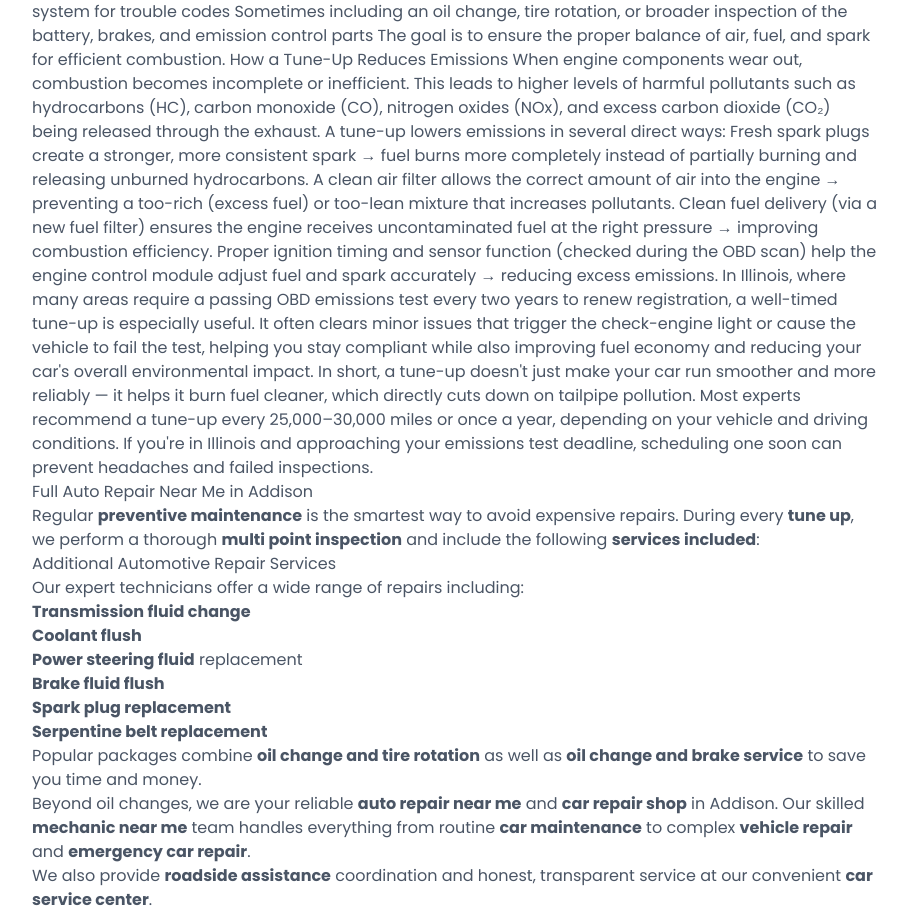
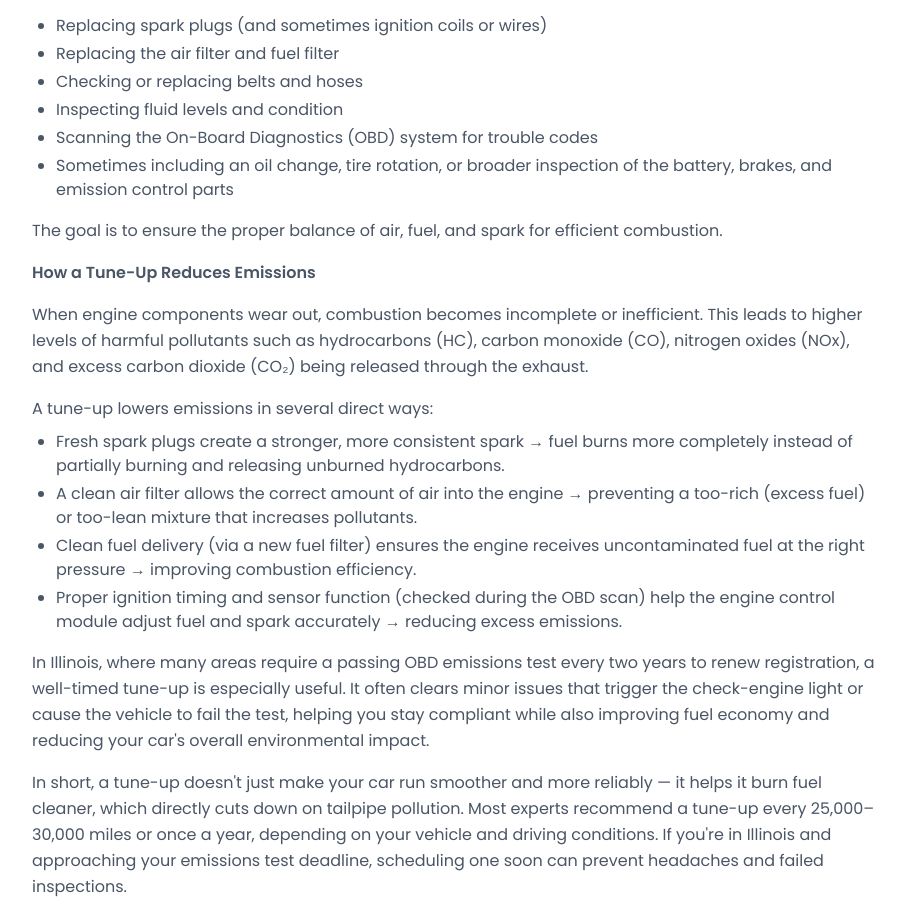
Before and after one commit to oscpaul/a-b, a Next.js app: page /maintenance in a window 1280 px wide. Shown: the part 2796-3707 px from the top of the page, without its empty margins (184-1091 px from the left). Built offline with nearby package versions, Linux system fonts and the light colour scheme.

Commit message:
Update page.tsx

```diff
--- a/app/maintenance/page.tsx
+++ b/app/maintenance/page.tsx
@@ -219,46 +219,75 @@ Contact us today for your next quick oil change, full maintenance package, or an
     <div className="max-w-4xl mx-auto px-6">
       <div className="prose prose-lg text-gray-600 max-w-none">
 
-<h2 className="text-5xl font-bold tracking-tight text-gray-900">Tune-ups , Brakes Maintenance</h2>
+<h2 className="text-5xl font-bold tracking-tight text-gray-900">
+  Tune-ups, Brakes Maintenance
+</h2>
 
-<h3>Complete Preventive Maintenance Services Included</h3>
+<h3 className="text-2xl font-semibold mt-6 mb-2">
+  Complete Preventive Maintenance Services Included
+</h3>
 
-<p>
+<p className="mb-4 leading-relaxed">
   A vehicle tune-up is a routine maintenance service designed to restore your engine to optimal performance by inspecting, cleaning, adjusting, or replacing key wear-and-tear components. In modern cars (especially those with electronic ignition and fuel injection), a typical tune-up includes:
-  Replacing spark plugs (and sometimes ignition coils or wires)
-  Replacing the air filter and fuel filter
-  Checking or replacing belts and hoses
-  Inspecting fluid levels and condition
-  Scanning the On-Board Diagnostics (OBD) system for trouble codes
-  Sometimes including an oil change, tire rotation, or broader inspection of the battery, brakes, and emission control parts
+</p>
 
+<ul className="list-disc pl-6 mb-4 space-y-1">
+  <li>Replacing spark plugs (and sometimes ignition coils or wires)</li>
+  <li>Replacing the air filter and fuel filter</li>
+  <li>Checking or replacing belts and hoses</li>
+  <li>Inspecting fluid levels and condition</li>
+  <li>Scanning the On-Board Diagnostics (OBD) system for trouble codes</li>
+  <li>Sometimes including an oil change, tire rotation, or broader inspection of the battery, brakes, and emission control parts</li>
+</ul>
+
+<p className="mb-4 leading-relaxed">
   The goal is to ensure the proper balance of air, fuel, and spark for efficient combustion.
+</p>
 
+<p className="mb-4 leading-relaxed font-semibold">
   How a Tune-Up Reduces Emissions
+</p>
+
+<p className="mb-4 leading-relaxed">
   When engine components wear out, combustion becomes incomplete or inefficient. This leads to higher levels of harmful pollutants such as hydrocarbons (HC), carbon monoxide (CO), nitrogen oxides (NOx), and excess carbon dioxide (CO₂) being released through the exhaust.
+</p>
 
+<p className="mb-2 leading-relaxed">
   A tune-up lowers emissions in several direct ways:
-  Fresh spark plugs create a stronger, more consistent spark → fuel burns more completely instead of partially burning and releasing unburned hydrocarbons.
-  A clean air filter allows the correct amount of air into the engine → preventing a too-rich (excess fuel) or too-lean mixture that increases pollutants.
-  Clean fuel delivery (via a new fuel filter) ensures the engine receives uncontaminated fuel at the right pressure → improving combustion efficiency.
-  Proper ignition timing and sensor function (checked during the OBD scan) help the engine control module adjust fuel and spark accurately → reducing excess emissions.
+</p>
 
+<ul className="list-disc pl-6 mb-4 space-y-1">
+  <li>Fresh spark plugs create a stronger, more consistent spark → fuel burns more completely instead of partially burning and releasing unburned hydrocarbons.</li>
+  <li>A clean air filter allows the correct amount of air into the engine → preventing a too-rich (excess fuel) or too-lean mixture that increases pollutants.</li>
+  <li>Clean fuel delivery (via a new fuel filter) ensures the engine receives uncontaminated fuel at the right pressure → improving combustion efficiency.</li>
+  <li>Proper ignition timing and sensor function (checked during the OBD scan) help the engine control module adjust fuel and spark accurately → reducing excess emissions.</li>
+</ul>
+
+<p className="mb-4 leading-relaxed">
   In Illinois, where many areas require a passing OBD emissions test every two years to renew registration, a well-timed tune-up is especially useful. It often clears minor issues that trigger the check-engine light or cause the vehicle to fail the test, helping you stay compliant while also improving fuel economy and reducing your car's overall environmental impact.
+</p>
 
+<p className="mb-4 leading-relaxed">
   In short, a tune-up doesn't just make your car run smoother and more reliably — it helps it burn fuel cleaner, which directly cuts down on tailpipe pollution. Most experts recommend a tune-up every 25,000–30,000 miles or once a year, depending on your vehicle and driving conditions. If you're in Illinois and approaching your emissions test deadline, scheduling one soon can prevent headaches and failed inspections.
 </p>
 
-<h4>Full Auto Repair Near Me in Addison</h4>
+<h4 className="text-xl font-semibold mt-8 mb-2">
+  Full Auto Repair Near Me in Addison
+</h4>
 
-<p>
+<p className="mb-4 leading-relaxed">
   Regular <strong>preventive maintenance</strong> is the smartest way to avoid expensive repairs. During every <strong>tune up</strong>, we perform a thorough <strong>multi point inspection</strong> and include the following <strong>services included</strong>:
 </p>
 
-<h4>Additional Automotive Repair Services</h4>
+<h4 className="text-xl font-semibold mt-6 mb-2">
+  Additional Automotive Repair Services
+</h4>
 
-<p>Our expert technicians offer a wide range of repairs including:</p>
+<p className="mb-4 leading-relaxed">
+  Our expert technicians offer a wide range of repairs including:
+</p>
 
-<ul>
+<ul className="list-disc pl-6 mb-4 space-y-1">
   <li><strong>Transmission fluid change</strong></li>
   <li><strong>Coolant flush</strong></li>
   <li><strong>Power steering fluid</strong> replacement</li>
@@ -267,15 +296,15 @@ Contact us today for your next quick oil change, full maintenance package, or an
   <li><strong>Serpentine belt replacement</strong></li>
 </ul>
 
-<p>
+<p className="mb-4 leading-relaxed">
   Popular packages combine <strong>oil change and tire rotation</strong> as well as <strong>oil change and brake service</strong> to save you time and money.
 </p>
 
-<p>
+<p className="mb-4 leading-relaxed">
   Beyond oil changes, we are your reliable <strong>auto repair near me</strong> and <strong>car repair shop</strong> in Addison. Our skilled <strong>mechanic near me</strong> team handles everything from routine <strong>car maintenance</strong> to complex <strong>vehicle repair</strong> and <strong>emergency car repair</strong>.
 </p>
 
-<p>
+<p className="mb-4 leading-relaxed">
   We also provide <strong>roadside assistance</strong> coordination and honest, transparent service at our convenient <strong>car service center</strong>.
 </p>
 
```
